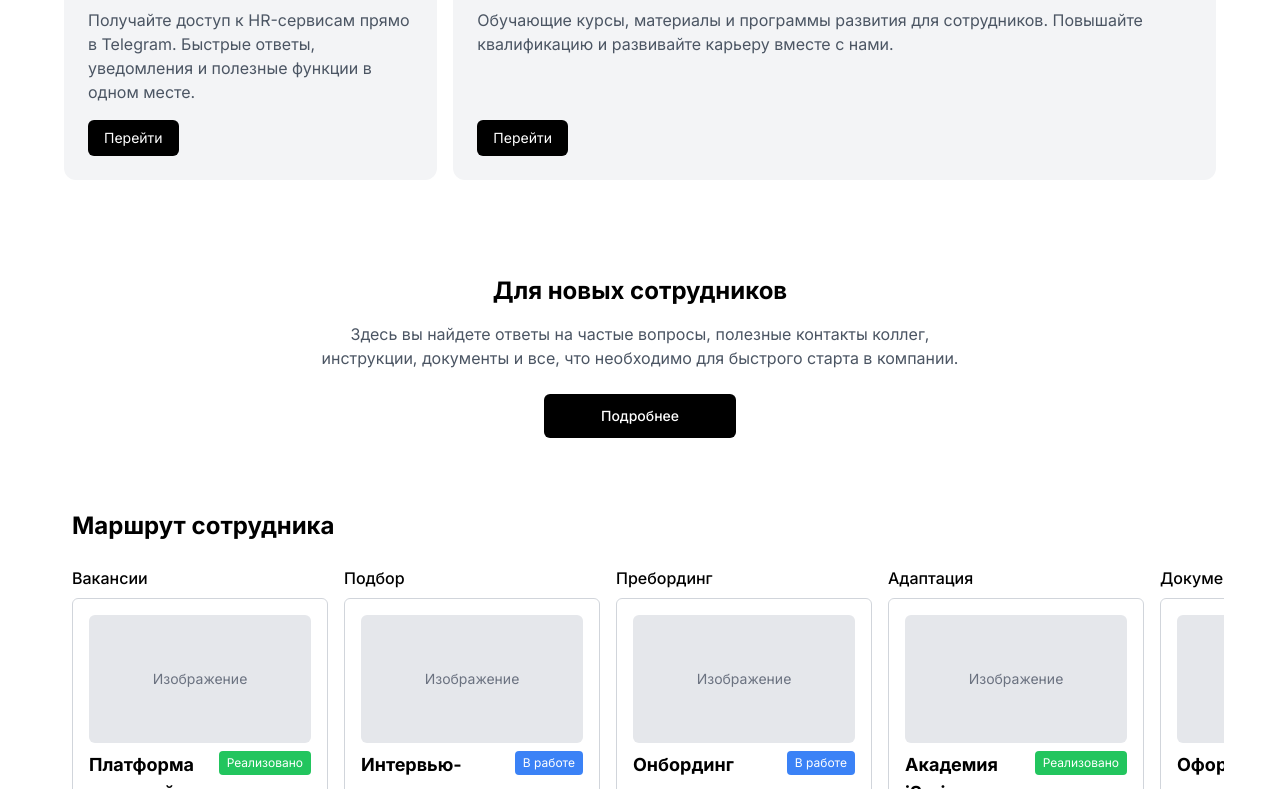
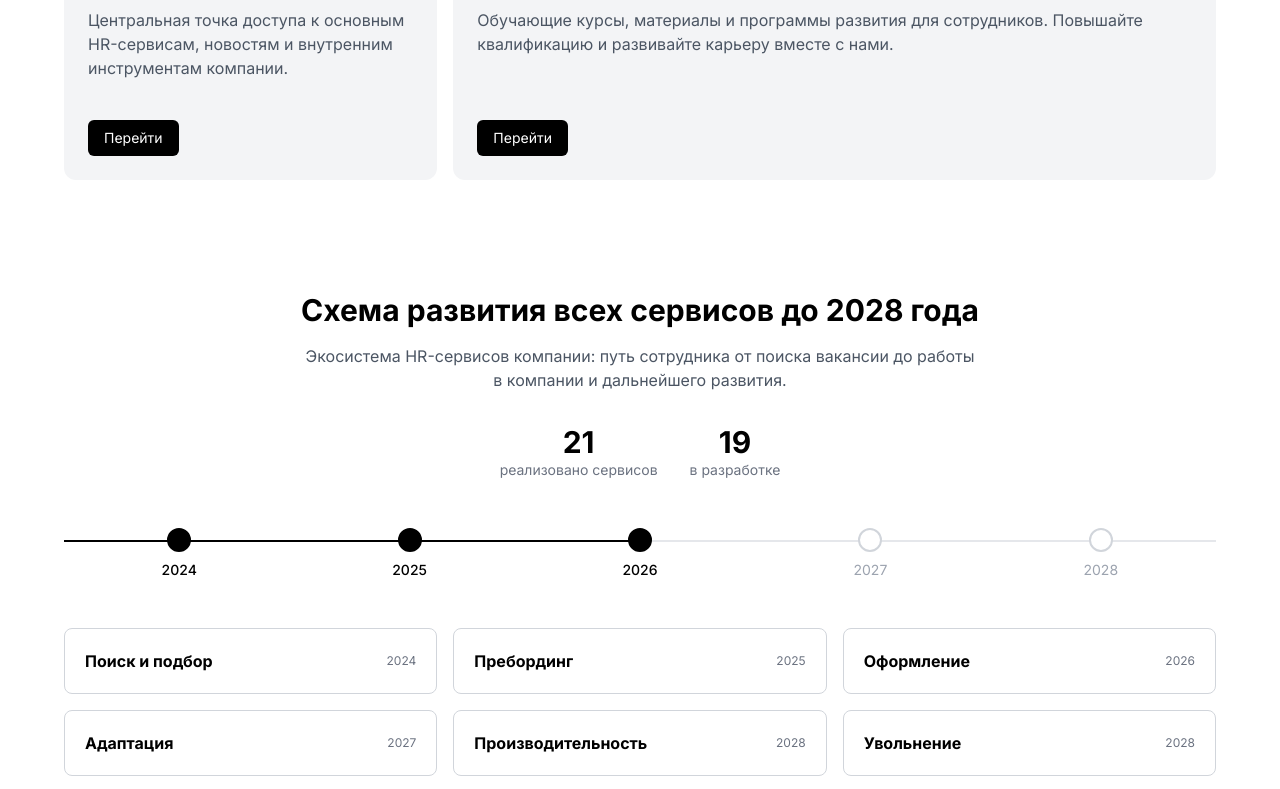
Before and after one commit to Yaroslav-Chertov/looch-studio-test-task, a React (Vite) app: page / in a window 1280 px wide. Shown: the part 1531-2320 px from the top of the page. Built offline with nearby package versions, Linux system fonts and the light colour scheme.

Commit message:
add roadmapblock

```diff
--- a/src/App.tsx
+++ b/src/App.tsx
@@ -3,6 +3,7 @@ import { HeaderBlock } from "./components/HeaderBlock";
 import { HeroBlock } from "./components/HeroBlock";
 import { ServicesSection } from "./components/ServicesSection";
 import { ServicesGrid } from "./components/ServicesGrid";
+import { RoadmapBlock } from "./components/RoadmapBlock";
 import { NewEmployeeBlock } from "./components/NewEmployeeBlock";
 import { LifecycleNav } from "./components/LifecycleNav";
 import { FeedbackBlock } from "./components/FeedbackBlock";
@@ -15,6 +16,7 @@ function App() {
       <HeroBlock />
       <ServicesSection />
       <ServicesGrid />
+      <RoadmapBlock />
       <NewEmployeeBlock />
       <LifecycleNav />
       <FeedbackBlock />
--- /dev/null
+++ b/src/components/RoadmapBlock.tsx
@@ -0,0 +1,220 @@
+import { useState } from "react";
+import type { FC } from "react";
+
+type Stage = {
+  name: string;
+  year: number;
+  employee: string[];
+  hr: string[];
+  manager: string[];
+};
+
+const years = [2024, 2025, 2026, 2027, 2028];
+const currentYear = 2026;
+
+const roadmap: Stage[] = [
+  {
+    name: "Поиск и подбор",
+    year: 2024,
+    employee: ["Карьерный сайт", "Просмотр вакансий", "Отклик на вакансии"],
+    hr: ["Хантфлоу", "Создание заявки на подбор", "Скрининг резюме"],
+    manager: ["Согласование заявки на подбор", "Участие в интервью"],
+  },
+  {
+    name: "Пребординг",
+    year: 2025,
+    employee: ["ЛК кандидата", "Загрузка документов", "Анкета СБ"],
+    hr: ["Проверка анкеты", "Организация интервью"],
+    manager: ["Финальное интервью", "Подтверждение кандидата"],
+  },
+  {
+    name: "Оформление",
+    year: 2026,
+    employee: [
+      "Получение оффера",
+      "Медицинский осмотр",
+      "Подписание документов",
+    ],
+    hr: ["Формирование оффера", "Согласование оффера"],
+    manager: ["Подтверждение условий"],
+  },
+  {
+    name: "Адаптация",
+    year: 2027,
+    employee: ["HR-портал", "Обучение в Академии", "Знакомство с командой"],
+    hr: ["Контроль адаптации", "Опросы новичков"],
+    manager: ["План адаптации", "Регулярные встречи"],
+  },
+  {
+    name: "Производительность",
+    year: 2028,
+    employee: ["Портал сотрудника", "Заявки HR сервисов"],
+    hr: ["Оценка 360", "HR аналитика"],
+    manager: ["Оценка KPI", "Развитие команды"],
+  },
+  {
+    name: "Увольнение",
+    year: 2028,
+    employee: ["Заявление на увольнение", "Передача дел"],
+    hr: ["Оформление увольнения", "Exit-интервью"],
+    manager: ["Передача задач", "Закрытие позиции"],
+  },
+];
+
+export const RoadmapBlock: FC = () => {
+  const [activeStage, setActiveStage] = useState<number | null>(null);
+
+  const progress = (years.indexOf(currentYear) / (years.length - 1)) * 100;
+
+  const totalServices = roadmap.reduce(
+    (acc, s) => acc + s.employee.length + s.hr.length + s.manager.length,
+    0,
+  );
+
+  const doneServices = roadmap
+    .filter((s) => s.year <= currentYear)
+    .reduce(
+      (acc, s) => acc + s.employee.length + s.hr.length + s.manager.length,
+      0,
+    );
+
+  const activeData = activeStage !== null ? roadmap[activeStage] : null;
+
+  return (
+    <section className="px-4 py-16">
+      <div className="max-w-6xl mx-auto">
+        <div className="md:text-center">
+          <h2 className="text-3xl font-semibold">
+            Схема развития всех сервисов до 2028 года
+          </h2>
+
+          <p className="mt-4 text-gray-600 max-w-2xl md:mx-auto">
+            Экосистема HR-сервисов компании: путь сотрудника от поиска вакансии
+            до работы в компании и дальнейшего развития.
+          </p>
+        </div>
+
+        <div className="mt-8 flex justify-center gap-8 text-center">
+          <div>
+            <div className="text-3xl font-semibold">{doneServices}</div>
+            <div className="text-sm text-gray-500">реализовано сервисов</div>
+          </div>
+
+          <div>
+            <div className="text-3xl font-semibold">
+              {totalServices - doneServices}
+            </div>
+            <div className="text-sm text-gray-500">в разработке</div>
+          </div>
+        </div>
+
+        <div className="mt-12 relative">
+          <div className="absolute top-3 left-0 w-full h-[2px] bg-gray-200" />
+
+          <div
+            className="absolute top-3 left-0 h-[2px] bg-black transition-all"
+            style={{ width: `${progress}%` }}
+          />
+
+          <div className="relative grid grid-cols-5 text-center text-sm">
+            {years.map((year) => {
+              const isDone = year <= currentYear;
+
+              return (
+                <div key={year} className="flex flex-col items-center gap-2">
+                  <div
+                    className={`w-6 h-6 rounded-full border-2 ${
+                      isDone
+                        ? "bg-black border-black"
+                        : "bg-white border-gray-300"
+                    }`}
+                  />
+
+                  <span
+                    className={
+                      isDone ? "text-black font-medium" : "text-gray-400"
+                    }
+                  >
+                    {year}
+                  </span>
+                </div>
+              );
+            })}
+          </div>
+        </div>
+
+        <div className="mt-12 grid gap-4 md:grid-cols-3 items-start">
+          {roadmap.map((stage, idx) => (
+            <div
+              key={idx}
+              onClick={() => setActiveStage(idx)}
+              className="border border-gray-300 rounded-lg p-5 cursor-pointer hover:shadow-md transition bg-white"
+            >
+              <div className="flex justify-between items-center">
+                <h3 className="font-semibold">{stage.name}</h3>
+                <span className="text-xs text-gray-500">{stage.year}</span>
+              </div>
+            </div>
+          ))}
+        </div>
+      </div>
+
+      {activeData && (
+        <div
+          className="fixed inset-0 bg-black/40 flex items-center justify-center p-4 z-50"
+          onClick={() => setActiveStage(null)}
+        >
+          <div
+            onClick={(e) => e.stopPropagation()}
+            className="bg-white w-full max-w-2xl rounded-xl p-6 shadow-xl max-h-[85vh] overflow-y-auto"
+          >
+            <div className="flex justify-between items-start mb-6">
+              <div>
+                <h3 className="text-xl font-semibold">{activeData.name}</h3>
+                <div className="text-sm text-gray-500 mt-1">
+                  Этап HR-экосистемы · {activeData.year}
+                </div>
+              </div>
+
+              <button
+                onClick={() => setActiveStage(null)}
+                className="text-gray-400 hover:text-black text-xl"
+              >
+                ×
+              </button>
+            </div>
+
+            <div className="grid md:grid-cols-3 gap-6 text-sm">
+              <div>
+                <div className="font-semibold mb-2">Сотрудник</div>
+                <ul className="space-y-1 text-gray-600">
+                  {activeData.employee.map((s, i) => (
+                    <li key={i}>• {s}</li>
+                  ))}
+                </ul>
+              </div>
+
+              <div>
+                <div className="font-semibold mb-2">HR</div>
+                <ul className="space-y-1 text-gray-600">
+                  {activeData.hr.map((s, i) => (
+                    <li key={i}>• {s}</li>
+                  ))}
+                </ul>
+              </div>
+
+              <div>
+                <div className="font-semibold mb-2">Руководитель</div>
+                <ul className="space-y-1 text-gray-600">
+                  {activeData.manager.map((s, i) => (
+                    <li key={i}>• {s}</li>
+                  ))}
+                </ul>
+              </div>
+            </div>
+          </div>
+        </div>
+      )}
+    </section>
+  );
+};
--- a/src/components/ServicesGrid.tsx
+++ b/src/components/ServicesGrid.tsx
@@ -3,26 +3,6 @@ export function ServicesGrid() {
     <section className="px-4 py-12">
       <div className="max-w-6xl mx-auto grid gap-4 md:grid-cols-3 md:grid-rows-2">
         <div className="md:col-span-2 bg-gray-100 p-6 rounded-xl flex flex-col justify-between hover:shadow-md transition">
-          <div>
-            <h3 className="text-xl font-semibold mb-2">
-              Дорожная карта HR-сервисов
-            </h3>
-            <p className="text-gray-600">
-              Здесь вы можете увидеть подробную стратегию развития наших
-              HR-сервисов: что уже реализовано, что в работе и что планируется в
-              ближайшем будущем.
-            </p>
-          </div>
-
-          <a
-            href="#"
-            className="mt-4 w-fit px-4 py-2 bg-black text-white rounded-md text-sm hover:bg-gray-800 transition"
-          >
-            Подробнее
-          </a>
-        </div>
-
-        <div className="bg-gray-100 p-6 rounded-xl flex flex-col justify-between hover:shadow-md transition">
           <div>
             <h3 className="text-xl font-semibold mb-2">
               Наше мобильное приложение
@@ -58,6 +38,23 @@ export function ServicesGrid() {
           </a>
         </div>
 
+        <div className="bg-gray-100 p-6 rounded-xl flex flex-col justify-between hover:shadow-md transition">
+          <div>
+            <h3 className="text-xl font-semibold mb-2">Корпоративный портал</h3>
+            <p className="text-gray-600">
+              Центральная точка доступа к основным HR-сервисам, новостям и
+              внутренним инструментам компании.
+            </p>
+          </div>
+
+          <a
+            href="#"
+            className="mt-4 w-fit px-4 py-2 bg-black text-white rounded-md text-sm hover:bg-gray-800 transition"
+          >
+            Перейти
+          </a>
+        </div>
+
         <div className="md:col-span-2 bg-gray-100 p-6 rounded-xl flex flex-col justify-between hover:shadow-md transition">
           <div>
             <h3 className="text-xl font-semibold mb-2">HR-Академия</h3>
```
